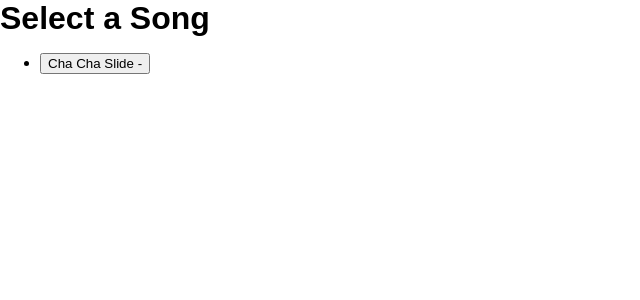
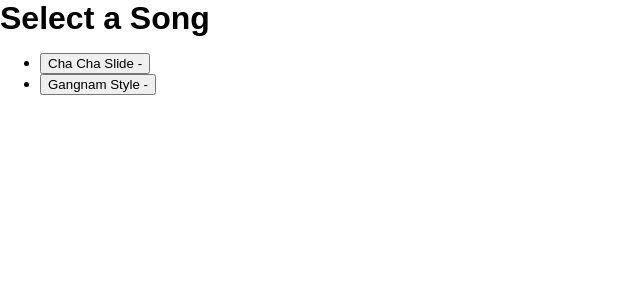
Before and after one commit to andrew-fenton/dance-dance-revision, a Next.js app in the folder client/: page /select in a window 1280 px wide. Shown: the top 300 px of the page, without its empty margins (0-640 px from the left). Built offline with nearby package versions, Linux system fonts and the light colour scheme.

Commit message:
updated way of displaying and getting a song to run

```diff
--- a/client/src/data/songs.js
+++ b/client/src/data/songs.js
@@ -1,9 +1,14 @@
 // data/songs.js
 const songs = [
     {
-      id: 'song3',
+      id: 'cha-cha',
       title: 'Cha Cha Slide',
-      file: '/songs/song3.mp3',
+      file: '/songs/cha-cha.mp3',
+    },
+    {
+        id: 'gangnam-style',
+        title: 'Gangnam Style',
+        file: '/songs/gangnam-style.mp3',
     }
   ];
 
```
Also changed, not shown: client/src/data/mappings/gangnam-style.js (added, +9 -0 lines), client/src/data/mappings/cha-cha.js (renamed from client/src/data/mappings/song3.js), 2 other files (tests, documents, lock files or other folders).
